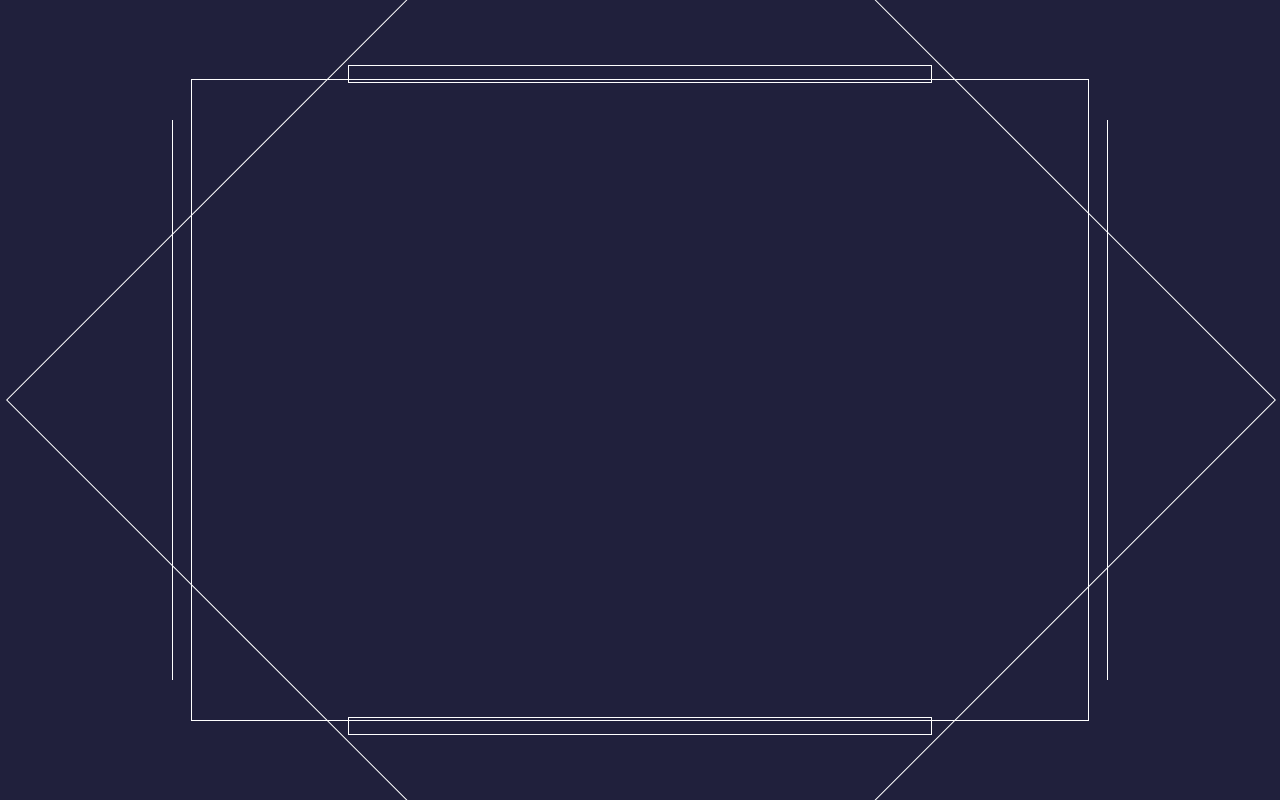
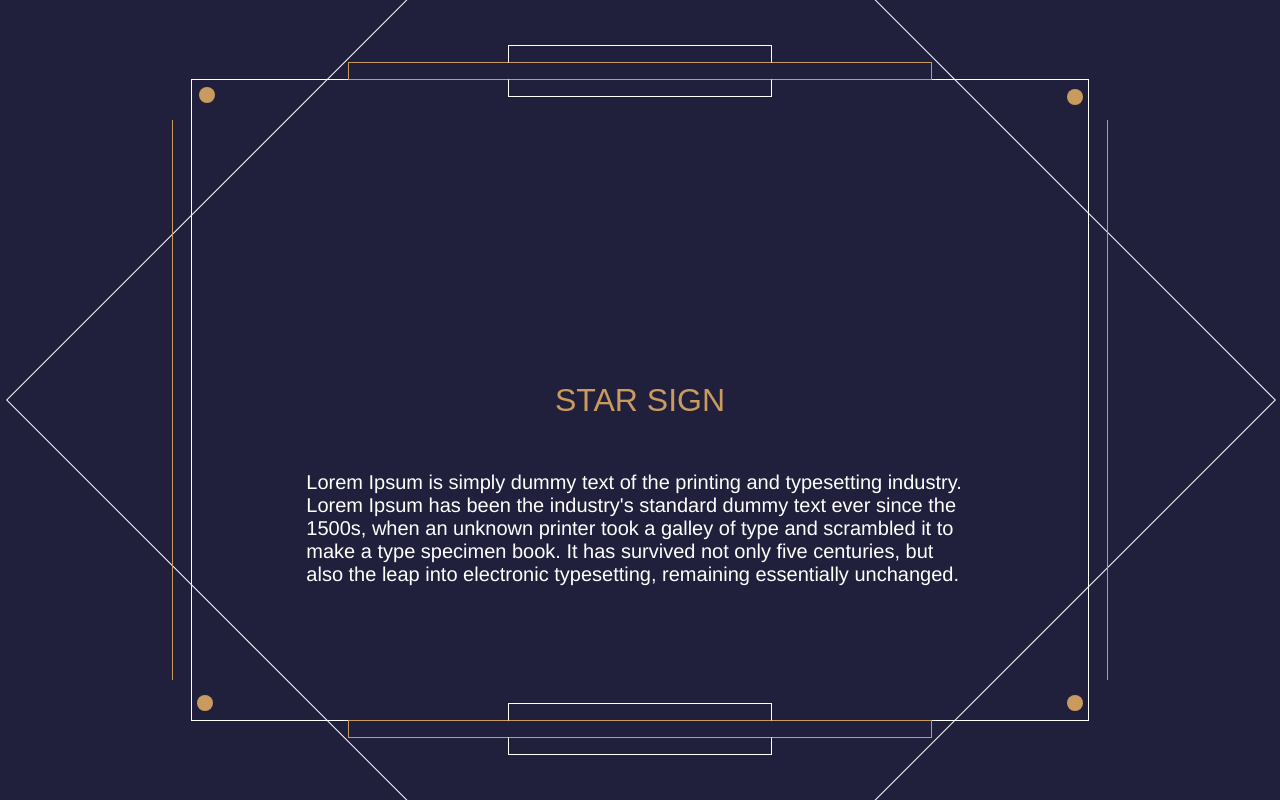
Before and after one commit to daiaventureira/cosmos.garden, a React (Create React App) app: page / in a window 1280 px wide. Shown: the top 800 px of the page. Built offline with nearby package versions, Linux system fonts and the light colour scheme.

Commit message:
I've made some changes and added star sign, a hosroscope of day text

```diff
--- a/src/components/Layout.js
+++ b/src/components/Layout.js
@@ -4,7 +4,23 @@ import index from './index.scss';
 const Layout = props => {
     return(
     <div className="container">
+
         <div className="main-margins">
+            <div className="star-sign">{props.text}</div>
+            <div className="horoscope-of-day"><p>{props.horoscopeOfDay}</p></div>
+            <div className="circles-top-left"></div>
+            <div className="circles-top-right"></div>
+            <div className="circles-bottom-left"></div>
+            <div className="circles-bottom-right"></div>
+            <div className="line1-top-left"></div>
+            <div className="line2-top-left"></div>
+            <div className="line3-top-left"></div>
+            <div className="line4-top-left"></div>
+            <div className="line5-top-left"></div>
+            <div className="line6-top-left"></div>
+            <div className="line7-top-left"></div>
+            <div className="bar-top"></div>
+            <div className="bar-bottom"></div>
             <div className="diamond-shape"></div>
             <div className="outside-margin-right"></div>
             <div className="outside-margin-left"></div>
--- a/src/components/index.scss
+++ b/src/components/index.scss
@@ -1,9 +1,19 @@
-$white-borders:.1px solid #ffffff;
+$orange-colour: #ca9b5f;
+$white-borders:1px solid #ffffff;
+$orange-borders: 1px solid $orange-colour;
+$nr: 15; // number of rays
+$p: 50%/$nr;
 
 %borders{
     border: $white-borders;
 }
-
+%circles{
+    position:absolute;
+    height: 1em;
+    width:1em;
+    background-color: $orange-colour;
+    border-radius: 50%;
+}
 %outside-margins{
     position: absolute;
     width: 1px;
@@ -11,7 +21,6 @@ $white-borders:.1px solid #ffffff;
     top: 40px;
 }
 %diagonals{
-    position: absolute;
     width: 1px;
     height: 30em;
     top:-15px;
@@ -26,6 +35,7 @@ html{
 }
 body{
     background-color: #20203c;
+    height: 100%;
 }
 .main-margins{
     position: absolute;
@@ -40,25 +50,6 @@ body{
     flex-direction: column;
     justify-content: center;
     @extend %borders;
-
-    &:before, &:after {
-        content: "";
-        position: absolute;
-        width: 65%;
-        height: 1em;
-        display: block;
-        top:calc(-1em + 1px);
-        left:0;
-        right: 0;
-        margin: auto;
-        border:$white-borders;
-    }
-
-    &:after{
-        top:auto;
-        bottom: calc(-1em + 1px);
-
-    }
 }
 .diamond-shape {
     @extend %borders;
@@ -77,14 +68,164 @@ body{
         padding-bottom: 100%;
     }
 }
-
 .outside-margin-left{
     @extend %outside-margins;
-    border-left: $white-borders;
+    border-left: $orange-borders;
+
     left: -20px;
 }
 .outside-margin-right{
     @extend %outside-margins;
-    border-right: $white-borders;
+    border-right: $orange-borders;
     right:-20px;
 }
+.bar-top, .bar-bottom{
+        content: "";
+        position: absolute;
+        width: 65%;
+        height: 1em;
+        display: block;
+        top:calc(-1em - 2px);
+        left:0;
+        right: 0;
+        margin: auto;
+        border:$orange-borders;
+
+
+        &:before, &:after {
+            content: "";
+            position: absolute;
+            width: 45%;
+            height: 1em;
+            display: block;
+            top: calc(-1em - 2px);
+            left:0;
+            right: 0;
+            margin: auto;
+            border:$white-borders;
+            border-bottom-color:$orange-colour;
+        }
+
+        &:after{
+            top:auto;
+            bottom: calc(-1em - 2px);
+            border-top-color:$orange-colour;
+            border-bottom-color:white;
+        }
+    }
+.bar-bottom{
+    top:auto;
+    bottom: calc(-1em - 2px);
+}
+.circles-top-left{
+    @extend %circles;
+    top: 7px;
+    left: 7px;
+}
+.circles-top-right{
+    @extend %circles;
+    top: 9px;
+    right: 5px;
+}
+.circles-bottom-left{
+    @extend %circles;
+    bottom: 9px;
+    left: 5px;
+}
+.circles-bottom-right{
+    @extend %circles;
+    bottom: 9px;
+    right: 5px;
+}
+.star-sign{
+    margin:0;
+    position:absolute;
+    top:50%;
+    left:50%;
+    margin-right:-50%;
+    transform: translate(-50%, -50%);
+    color: $orange-colour;
+    font-size: 2rem;
+    font-family: sans-serif;
+    text-transform: uppercase;
+}
+.horoscope-of-day{
+    position: absolute;
+    top: 70%;
+    color:white;
+    width: 60ch;
+    left:50%;
+    margin-right:-50%;
+    transform: translate(-50%, -50%);
+    margin: 0;
+    font-size:20px;
+    font-family:Helvetica, sans-serif, sans-serif;
+
+}
+
+
+// .line1-top-left{
+//     position: absolute;
+//     width: 1px;
+//     height: 3em;
+//     background-color: white;
+//     top:-16px;
+//     left:51px;
+//     transform: rotate(-100deg);
+// }
+// .line2-top-left{
+//     position: absolute;
+//     width: 1px;
+//     height: 8em;
+//     background-color: white;
+//     top:-9px;
+//     transform: rotate(100deg);
+//     left:60px;
+
+// }
+// .line3-top-left{
+//     position: absolute;
+//     width: 1px;
+//     height: 4em;
+//     background-color: white;
+//     top:6px;
+//     transform: rotate(119deg);
+//     left:55px;
+// }
+// .line4-top-left{
+//     position: absolute;
+//     width: 1px;
+//     height: 6em;
+//     background-color: $orange-colour;
+//     top:20px;
+//     transform: rotate(145deg);
+//     left:52px;
+// }
+// .line5-top-left{
+//     position: absolute;
+//     width: 1px;
+//     height: 5em;
+//     background-color: white;
+//     top:33px;
+//     left:35px;
+//     transform: rotate(160deg);
+// }
+// .line6-top-left{
+//     position: absolute;
+//     width: 1px;
+//     height: 4.5em;
+//     background-color: white;
+//     top:37px;
+//     transform: rotate(176deg);
+//     left:18px;
+
+// }
+// .line7-top-left{
+//     position: absolute;
+//     width: 1px;
+//     height: 3em;
+//     background-color: white;
+//     top:38px;
+//     transform: rotate(190deg);
+//     left:8px;
+// }
--- a/src/index.jsx
+++ b/src/index.jsx
@@ -19,7 +19,10 @@ class App extends React.Component {
 
         return (
             <div>
-                <Layout/>
+                <Layout
+                    text = "Star Sign"
+                    horoscopeOfDay = "Lorem Ipsum is simply dummy text of the printing and typesetting industry. Lorem Ipsum has been the industry's standard dummy text ever since the 1500s, when an unknown printer took a galley of type and scrambled it to make a type specimen book. It has survived not only five centuries, but also the leap into electronic typesetting, remaining essentially unchanged."
+                />
             </div>
         );
     }
```
